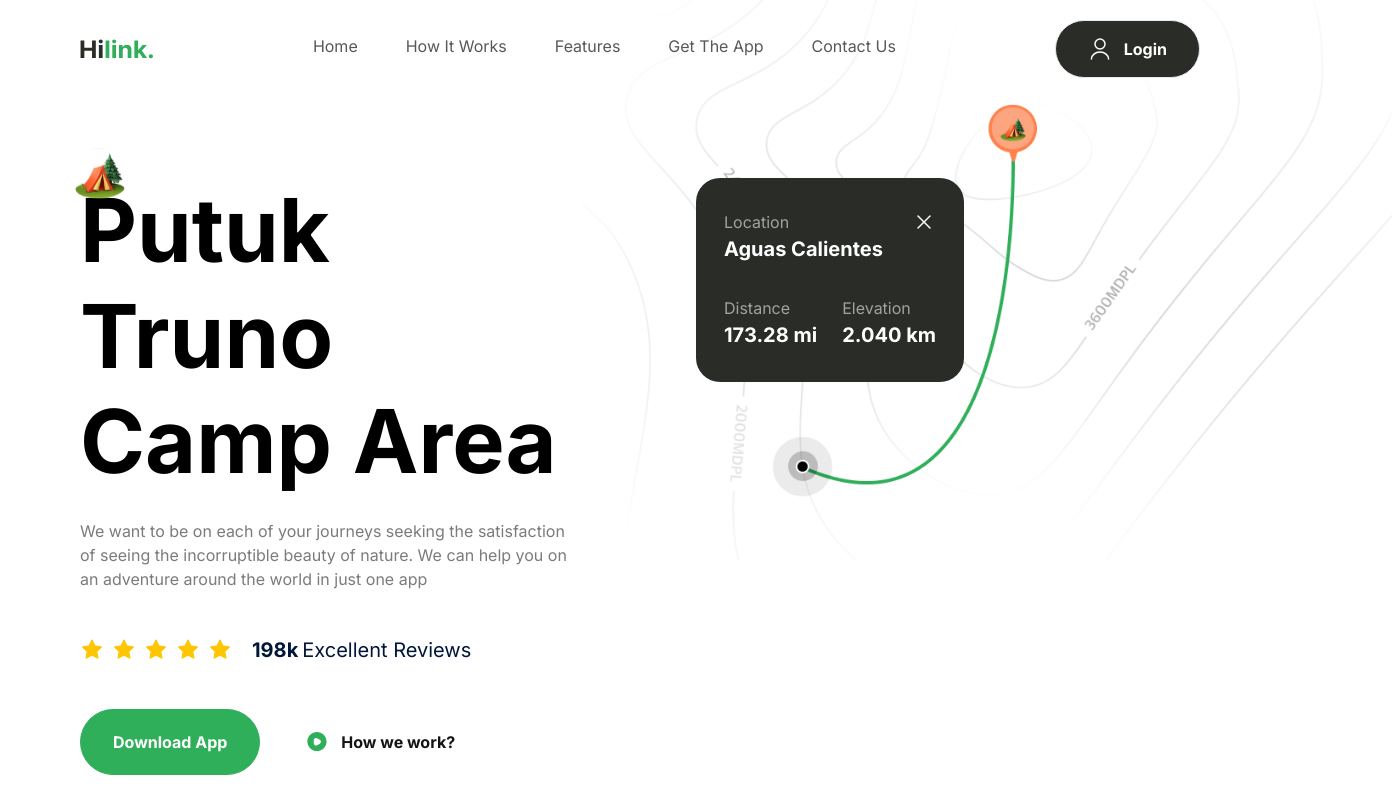
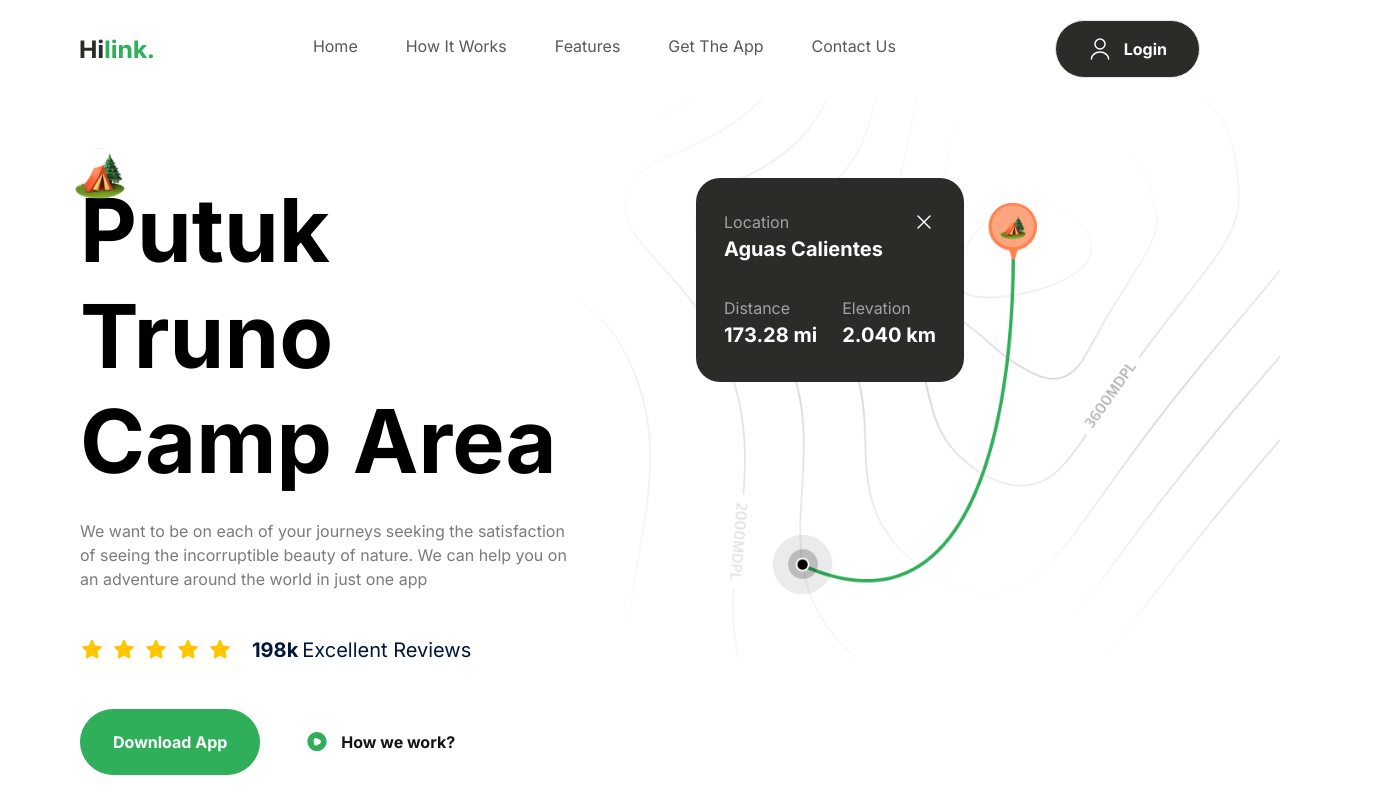
Before and after one commit to nathanroses/hilink, a Next.js app: page / in a window 1280 px wide. Shown: the top 800 px of the page, 1392 px wide, since content can reach past the window. Built offline with nearby package versions, Linux system fonts and the light colour scheme.

Commit message:
Update layout.tsx

```diff
--- a/app/layout.tsx
+++ b/app/layout.tsx
@@ -1,11 +1,12 @@
+import type { Metadata } from 'next';
+
 import './globals.css'
-import type { Metadata } from 'next'
-import Navbar from '@/components/Navbar'
-import Footer from '@/components/Footer'
+import Navbar from '@/components/Navbar';
+import Footer from '@/components/Footer';
 
 export const metadata: Metadata = {
-  title: 'Hilink - Travel App',
-  description: 'Travel app for hikers and adventure seekers',
+  title: 'Travel',
+  description: 'Travel UI/UX App for Camping',
 }
 
 export default function RootLayout({
@@ -17,7 +18,7 @@ export default function RootLayout({
     <html lang="en">
       <body>
         <Navbar />
-        <main>
+        <main className="relative overflow-hidden">
           {children}
         </main>
         <Footer />
```
